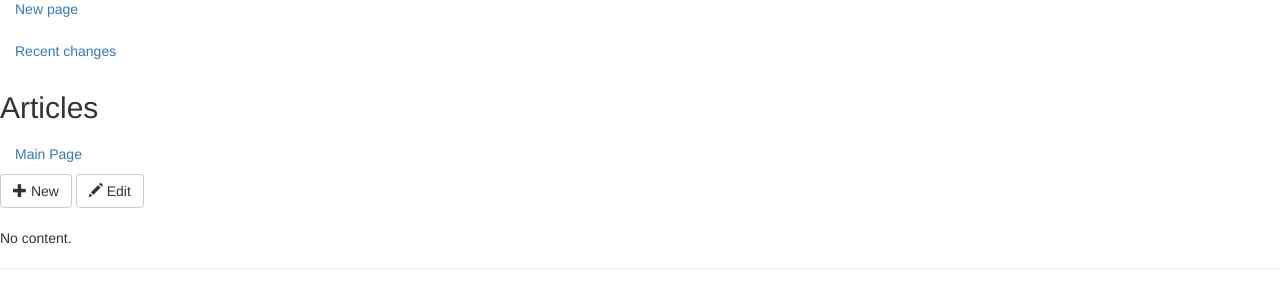
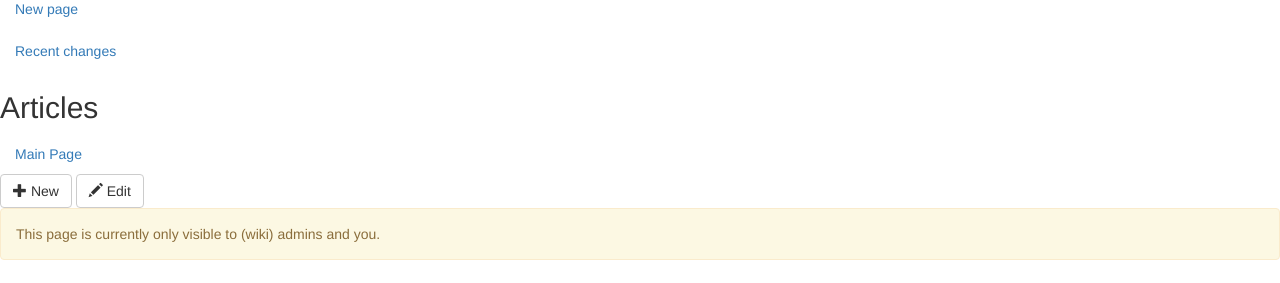
Before and after one commit to TarEnethil/archivar, a Python web app: template app/templates/wiki/view.html in a window 1280 px wide. Shown: the part 179-462 px from the top of the page. Run offline with Jinja, Linux system fonts and the light colour scheme; the template is opened without the code that fills it, so the values that code supplies are empty; some libraries are stand-ins or nearby versions.

Commit message:
wiki: add warning if viewing invisible page
Signed-off-by: Thorben Römer <thorbenroemer@t-online.de>

```diff
--- a/app/templates/wiki/view.html
+++ b/app/templates/wiki/view.html
@@ -35,6 +35,16 @@
     Edit
 </a>
 
+{% if not entry.is_visible %}
+<p class="alert alert-warning invis-warn">
+    {% if not current_user.is_wiki_admin() %}
+    This page is currently only visible to (wiki) admins and you.
+    {% else %}
+    This page is currently only visible to (wiki) admins.
+    {% endif %}
+</p>
+{% endif %}
+
 <h1>{{ entry.title }} </h1>
 
 {% if entry.content %}
--- a/static_files/wiki.css
+++ b/static_files/wiki.css
@@ -46,3 +46,7 @@
 #sidebar-wrapper li ul li {
     padding-left:15px;
 }
+
+.invis-warn {
+    margin-top:15px;
+}
```
